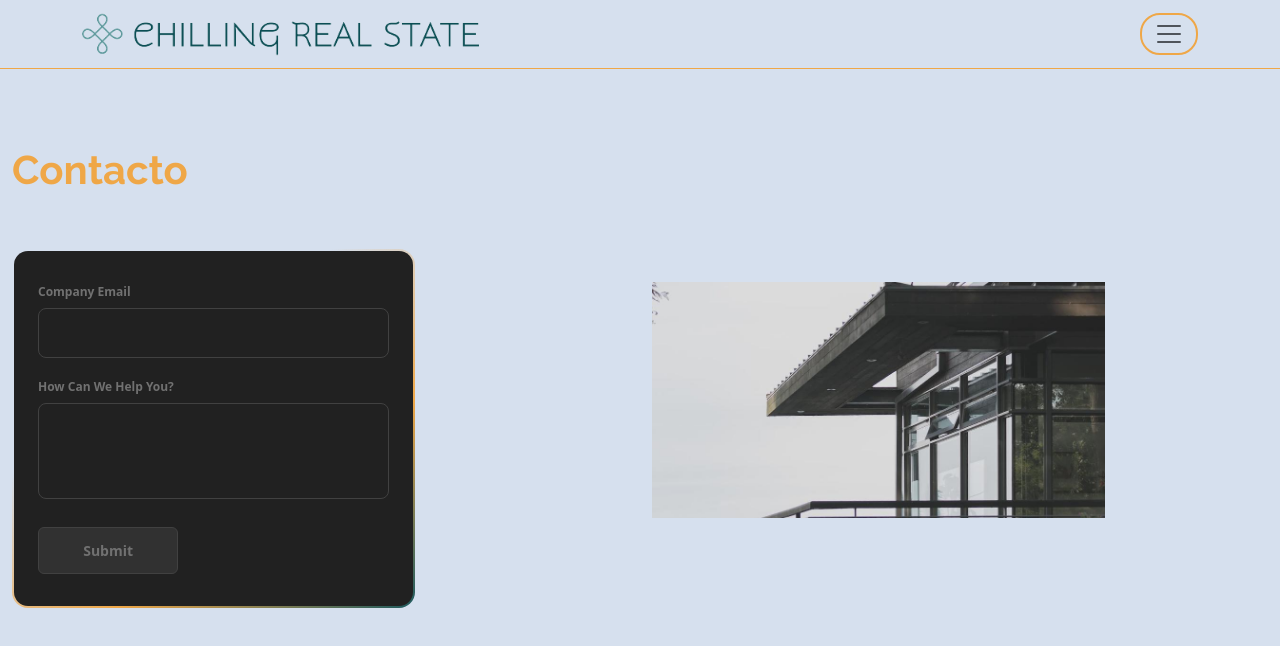
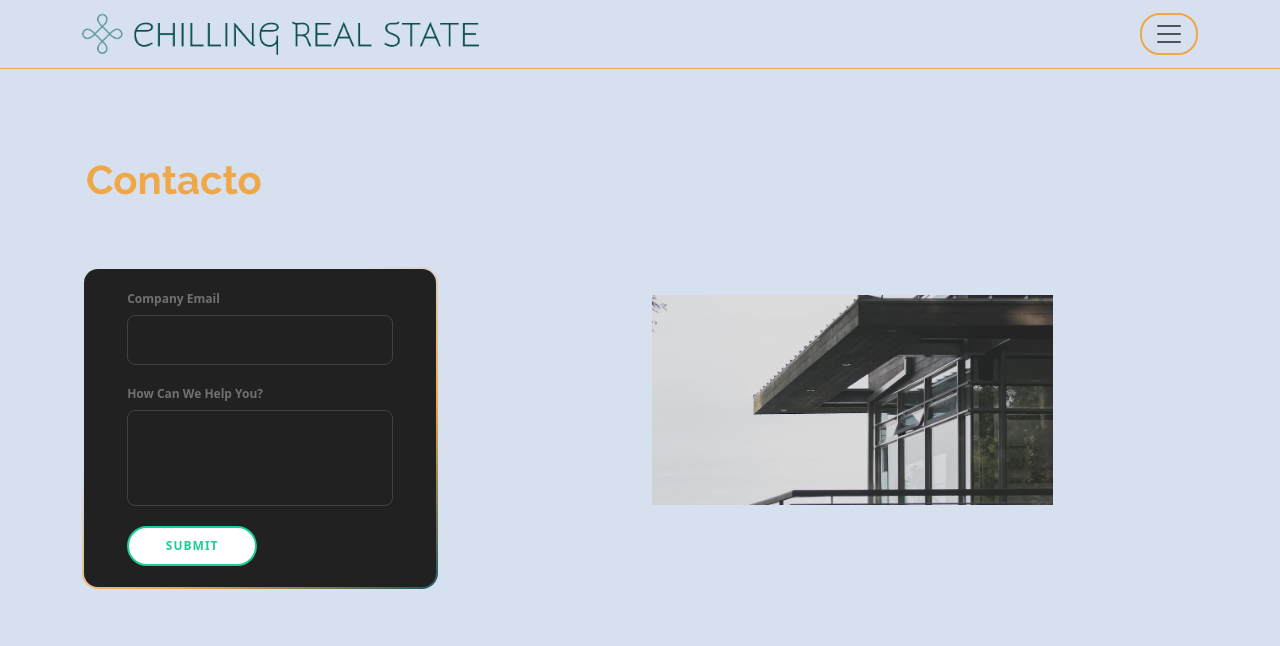
Before and after one commit to Q-ko/Api-pin-front, a React (Create React App) app: page /contacto in a window 1280 px wide. Shown: the top 646 px of the page. Built offline with nearby package versions, Linux system fonts and the light colour scheme.

Commit message:
botincito

```diff
--- a/package.json
+++ b/package.json
@@ -4,6 +4,8 @@
   "private": false,
   "homepage": "./",
   "dependencies": {
+    "@fortawesome/fontawesome-free": "^6.4.0",
+    "@fortawesome/react-fontawesome": "^0.2.0",
     "@testing-library/jest-dom": "^5.16.5",
     "@testing-library/react": "^13.4.0",
     "@testing-library/user-event": "^13.5.0",
--- a/src/App.js
+++ b/src/App.js
@@ -1,6 +1,8 @@
 import "./App.scss";
 import { Outlet } from "react-router-dom";
 import Nav from "./components/sections/header/components/nav";
+
+import "@fortawesome/fontawesome-free/css/all.min.css";
 
 function App() {
   return (
--- a/src/App.scss
+++ b/src/App.scss
@@ -4,7 +4,8 @@ $light: #aaaabc;
 $success: #433924;
 $info: #efa747;
 $warning: #1d595e;
-
+$green: #1ecd97;
+$gray: #bbbbbb;
 $font-size-base: 1rem; // Assumes the browser default, typically `16px`
 $font-size-sm: $font-size-base * 0.875;
 $font-size-lg: $font-size-base * 1.25;
@@ -75,10 +76,6 @@ header {
 }
 
 main {
-  .h2-title {
-    font-family: "fuente-eslogan", sans-serif;
-  }
-
   .font-fam {
     font-family: "Raleway", sans-serif;
   }
@@ -291,11 +288,74 @@ main {
     }
   }
   .contacto {
+    .button-form {
+      outline: none;
+      height: 40px;
+      text-align: center;
+      width: 130px;
+      border-radius: 40px;
+      background: #fff;
+      border: 2px solid $green;
+      color: $green;
+      letter-spacing: 1px;
+      text-shadow: 0;
+
+      font-size: 12px;
+      font-weight: bold;
+
+      cursor: pointer;
+      transition: all 0.25s ease;
+      &:hover {
+        color: white;
+        background: $green;
+      }
+      &:active {
+        //letter-spacing: 2px;
+        letter-spacing: 2px;
+      }
+      &:after {
+        content: "SUBMIT";
+      }
+    }
+    .onclic {
+      width: 40px;
+      border-color: $gray;
+      border-width: 3px;
+      border-left-color: $green;
+      font-size: 0;
+      animation: rotating 2s 0.25s linear infinite;
+      &:after {
+        content: "";
+      }
+      &:hover {
+        color: $green;
+        background: white;
+      }
+    }
+    .validate {
+      font-size: 13px;
+      color: white;
+      background: $green;
+      &:after {
+        font-family: "FontAwesome";
+        content: "\f00c";
+      }
+    }
+
+    @keyframes rotating {
+      from {
+        transform: rotate(0deg);
+      }
+      to {
+        transform: rotate(360deg);
+      }
+    }
+
     .form-container {
       background: linear-gradient(#212121, #212121) padding-box,
         linear-gradient(145deg, transparent 35%, $info, $warning) border-box;
+      padding: 1.3rem 2.7rem;
       border: 2px solid transparent;
-      padding: 32px 24px;
       font-size: 14px;
       font-family: inherit;
       color: white;
--- a/src/components/sections/main/components/RegisterForm.js
+++ b/src/components/sections/main/components/RegisterForm.js
@@ -3,7 +3,7 @@ function RegisterForm(promps) {
     <div className="row">
       <div className="col-12 col-lg-8">
         <div class="form-container">
-          <form class="form">
+          <form class="form" onSubmit={promps.handleSubmit}>
             <div class="form-group">
               <label for="email">Company Email</label>
               <input
@@ -58,97 +58,23 @@ function RegisterForm(promps) {
             <div class="form-group">
               <label for="textarea">How Can We Help You?</label>
               <textarea
-                name="textarea"
-                id="textarea"
-                rows="10"
-                cols="50"
-                required=""
-              >
-                {" "}
-              </textarea>
+                type="text"
+                className="form-control"
+                id="comentario"
+                onChange={promps.handleChange}
+                value={promps.userData.comentario}
+              ></textarea>
             </div>
-            <button class="form-submit-btn" type="submit">
-              Submit
-            </button>
+
+            <button
+              type="submit"
+              className={`button-form ${promps.buttonState} ${
+                promps.isClicked ? "onclic" : ""
+              }`}
+              onClick={promps.handleClick}
+            ></button>
           </form>
         </div>
-
-        {/* <form onSubmit={promps.handleSubmit}>
-          <div className="mb-2">
-            <label for="email" class="form-label font-fam">
-              Email address
-            </label>
-            <input
-              type="email"
-              className="form-control"
-              id="email"
-              aria-describedby="emailHelp"
-              onChange={promps.handleChange}
-              value={promps.userData.email}
-              onBlur={promps.handleBlur}
-            />
-            <div id="emailHelp" className="form-text font-fam">
-              Presione Enter para verificar el email
-            </div>
-          </div>
-
-          {promps.showDiv && !promps.existMail && (
-            <div>
-              <div className="mb-2">
-                <label for="nombre" className="form-label font-fam">
-                  Nombre completo
-                </label>
-                <input
-                  type="text"
-                  className="form-control"
-                  id="nombre"
-                  onChange={promps.handleChange}
-                  value={promps.userData.nombre}
-                  autoFocus
-                />
-              </div>
-              <div className="mb-2">
-                <label for="telefono" class="form-label font-fam">
-                  Numero de telefono
-                </label>
-                <input
-                  type="number"
-                  className="form-control"
-                  id="telefono"
-                  onChange={promps.handleChange}
-                  value={promps.userData.telefono}
-                />
-              </div>
-            </div>
-          )}
-
-          {promps.showDiv && promps.existMail && (
-            <div className="">
-              <h4 className="font-fam">
-                Es un gusto volver a verte por aca!
-                {promps.userData.nombre}
-                <br></br> En que podemos ayudarte?
-              </h4>
-            </div>
-          )}
-
-          <div className="mb-3">
-            <label for="comentario" className="form-label font-fam">
-              Comentario
-            </label>
-            <input
-              type="text"
-              className="form-control"
-              id="comentario"
-              onChange={promps.handleChange}
-              value={promps.userData.comentario}
-            />
-          </div>
-
-          <button type="submit" className="btn btn-primary font-fam">
-            Submit
-          </button>
-        </form> */}
       </div>
     </div>
   );
--- a/src/components/sections/main/pages/Contacto.js
+++ b/src/components/sections/main/pages/Contacto.js
@@ -15,6 +15,13 @@ function Form(params) {
   const [success, setSuccess] = useState(false);
   const [error, setError] = useState(false);
   const [showDiv, setShowDiv] = useState(false);
+  const [buttonState, setButtonState] = useState("");
+  const [isClicked, setIsClicked] = useState(false);
+
+  const handleClick = (event) => {
+    setIsClicked(true);
+    setButtonState("onclic");
+  };
 
   const handleChange = (event) => {
     setSuccess(false);
@@ -76,19 +83,26 @@ function Form(params) {
         setSuccess(true);
         setExistMail(false);
         setShowDiv(false);
+        //  Aca setiamos el boton de Submit para validar el estado cdo es valido el request
+        setButtonState("validate");
+        // aca al boton lo volvemos a poner en default por decirlo cdo tarda mucho la validacion
+        setTimeout(() => {
+          setButtonState("");
+        }, 2000);
       })
       .catch((error) => {
         setError(true);
+        setButtonState("");
       });
   };
 
   return (
-    <div className="container-fluid h-100  d-flex justify-content-center align-items-center contacto">
+    <div className="container h-100  d-flex justify-content-center align-items-center contacto">
       <div className="row h-75 w-100">
-        <div className="col-12 col-lg-6 d-flex justify-content-center align-items-center ms-0 ps-0">
+        <div className="col-12 col-lg-6 d-flex justify-content-center align-items-center ms-0 ps-0 h-100">
           <div className="row h-100">
             <div className="col-12 d-flex flex-column justify-content-center">
-              <h2 className="h2-title fw-bold font-fam text-info">Contacto</h2>
+              <h2 className="fw-bold font-fam text-info ps-1">Contacto</h2>
             </div>
             <div className="col-12">
               <RegisterForm
@@ -98,6 +112,8 @@ function Form(params) {
                 handleBlur={handleBlur}
                 existMail={existMail}
                 showDiv={showDiv}
+                buttonState={buttonState}
+                handleClick={handleClick}
               />
 
               {success && (
```
Also changed, not shown: 1 other file (tests, documents, lock files or other folders).
